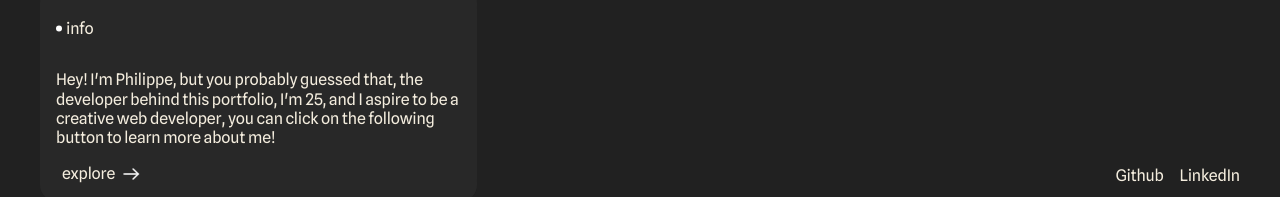
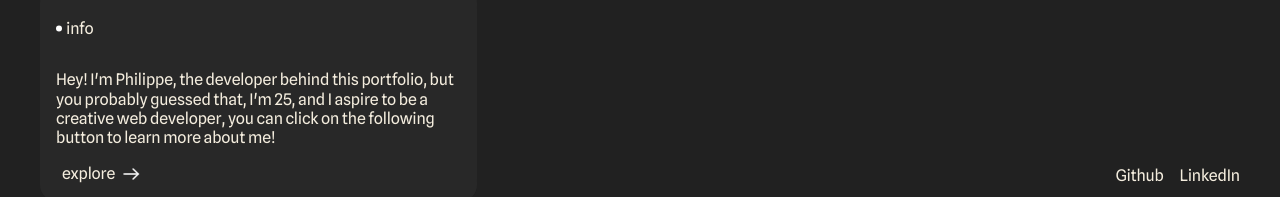
Before and after one commit to tifiloutube/my-portfolio, a Nuxt app in the folder portfolio/: page /Home in a window 1280 px wide. Shown: the part 547-744 px from the top of the page. Built offline with nearby package versions, Linux system fonts and the light colour scheme.

Commit message:
Update FooterHome.vue

```diff
--- a/portfolio/components/HomePage/FooterHome.vue
+++ b/portfolio/components/HomePage/FooterHome.vue
@@ -35,7 +35,7 @@ export default {
         <p>info</p>
       </div>
       <div>
-        Hey! I'm Philippe, but you probably guessed that, the developer behind this portfolio, I'm 25, and I aspire to be a creative web developer, you can click on the following button to learn more about me!
+        Hey! I'm Philippe, the developer behind this portfolio, but you probably guessed that, I'm 25, and I aspire to be a creative web developer, you can click on the following button to learn more about me!
       </div>
       <button class="custom-button" type="button">
         <NuxtLink to="/aboutme">
```
